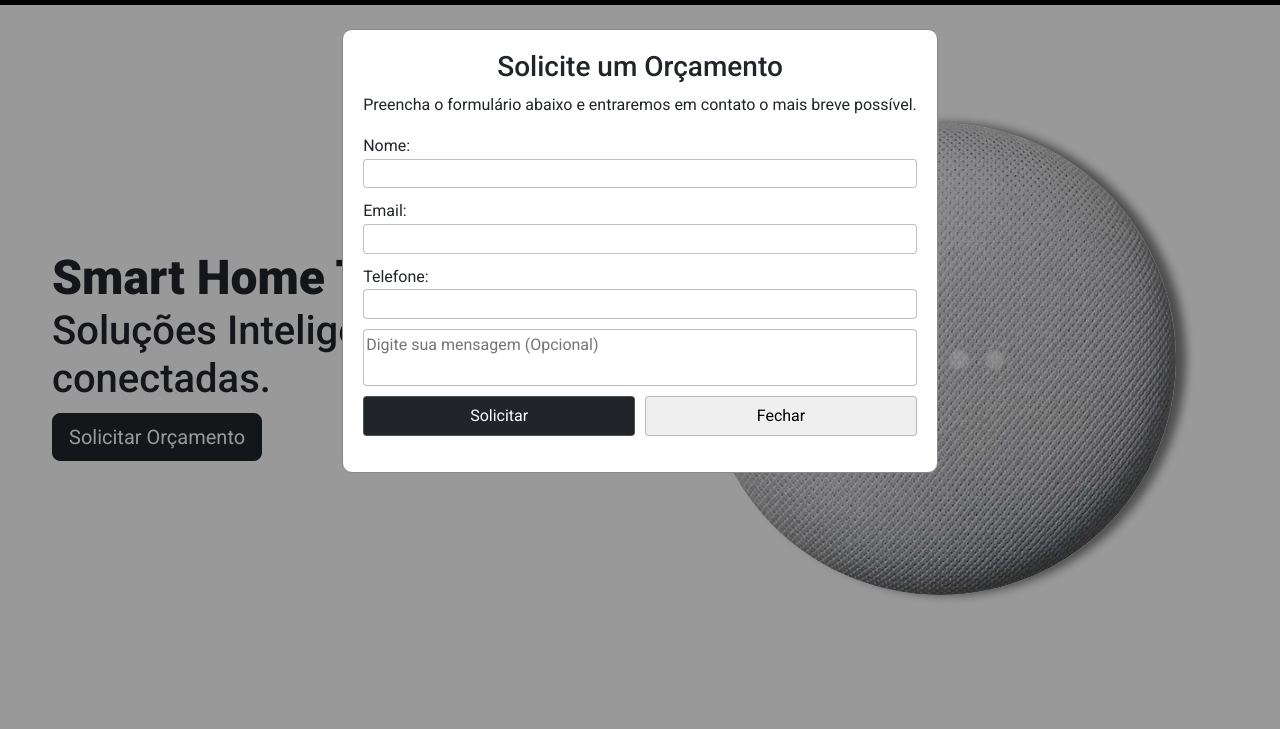
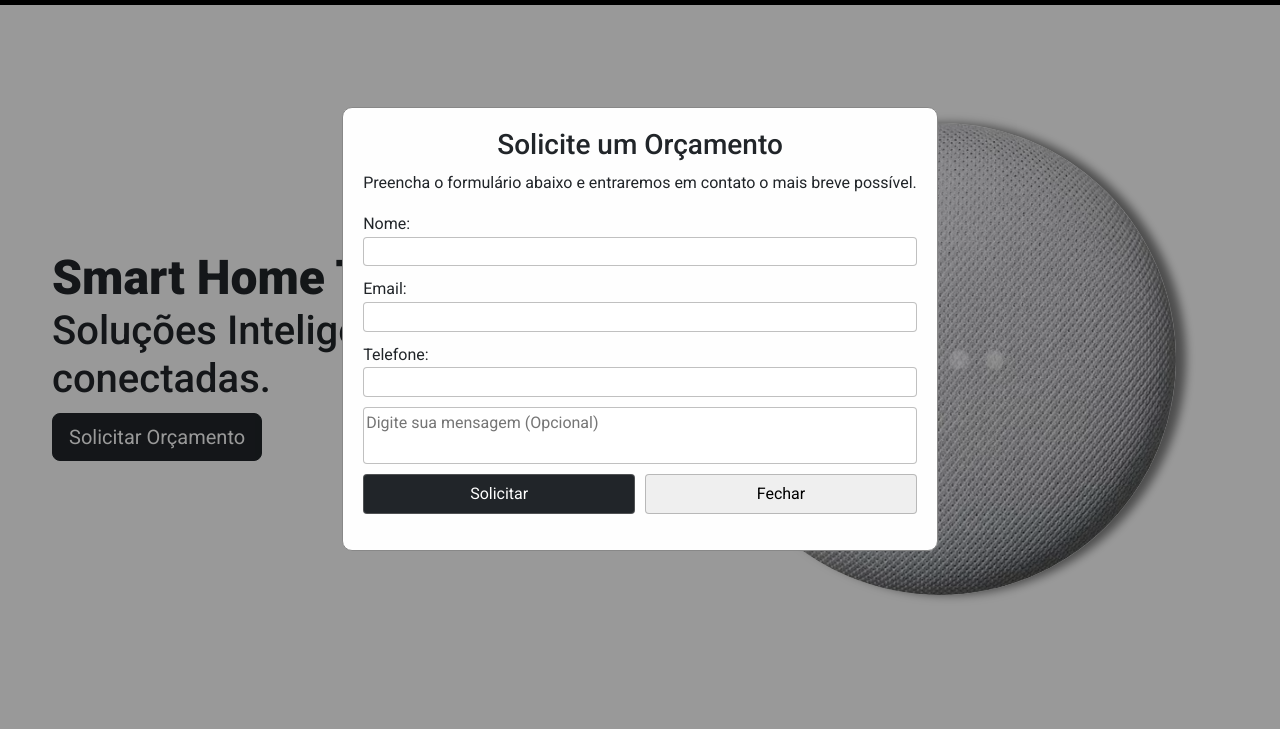
Before and after one commit to allankennedys/smart-home-tech, a plain HTML site: page index.html in a window 1280 px wide. Both pictures are taken after a click on the button "Solicitar Orçamento". Shown: the part 71-800 px from the top of the page. Drawn offline with nearby package versions, Linux system fonts and the light colour scheme.

Commit message:
form styles

```diff
--- a/style.css
+++ b/style.css
@@ -142,6 +142,8 @@ h2{
     background-color: rgb(0,0,0);
     background-color: rgba(0,0,0,0.4);
     height: 100vh;
+    align-items: center;
+    justify-content: center;
 }
 #modalForm{
     background-color: #fefefe;
@@ -154,7 +156,6 @@ h2{
     border-radius: 10px;
     max-width: 400px;
     text-align: center;
-    margin-top: 100px;
 
 }
 #submit{
```
